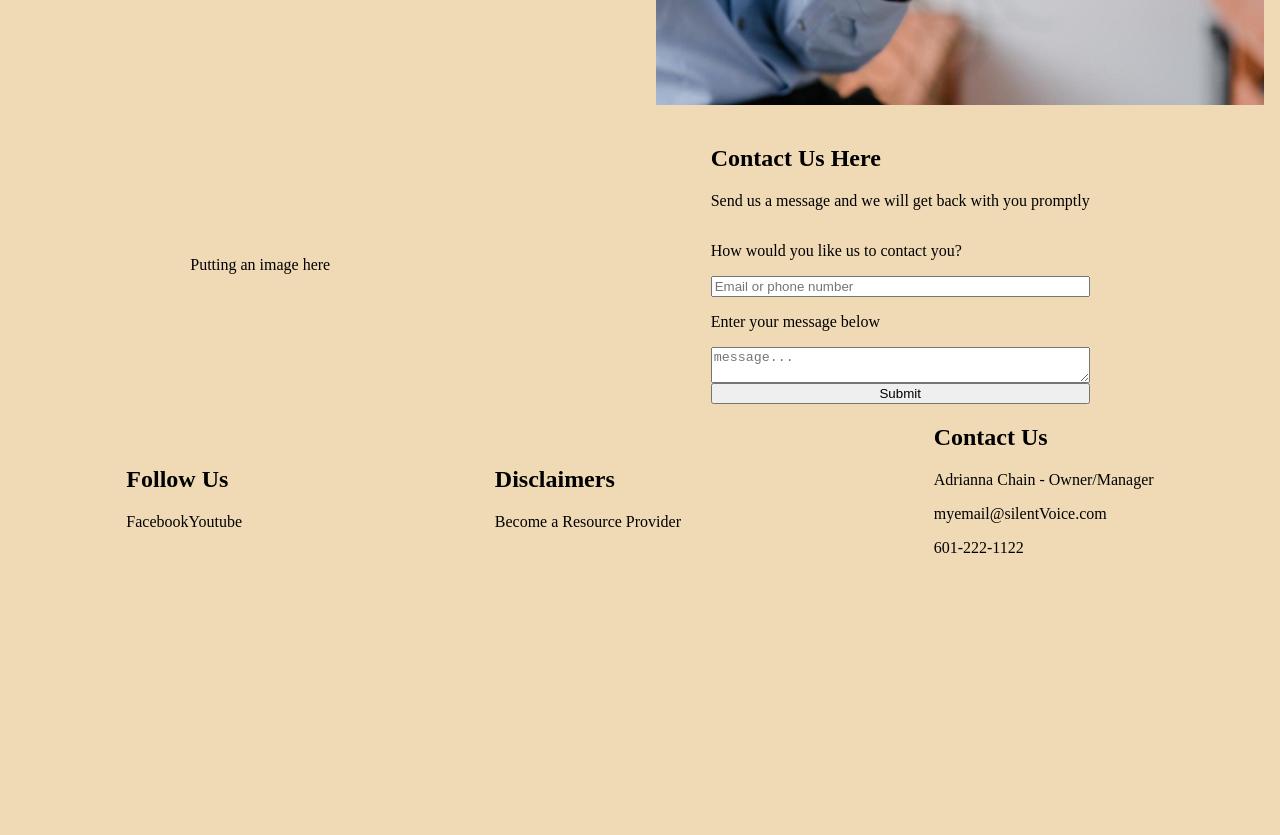
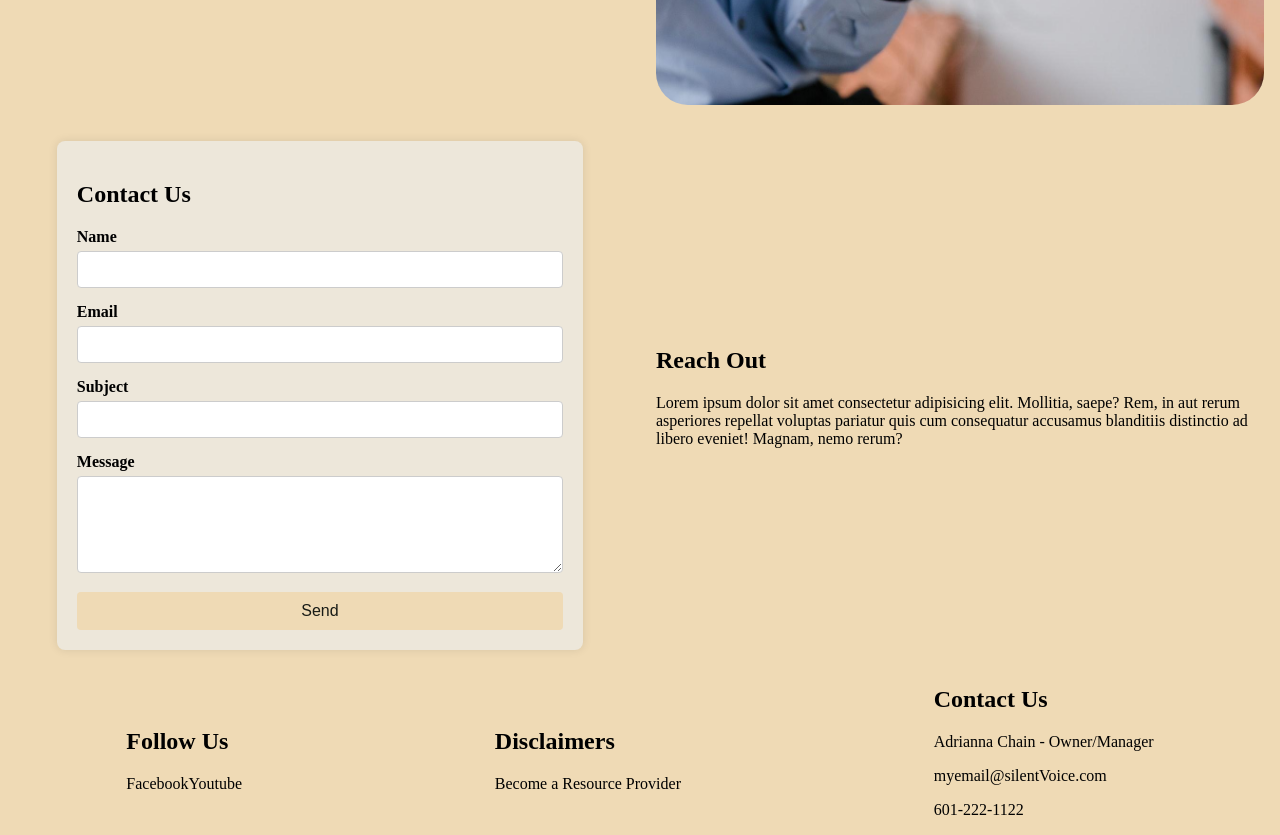
Before and after one commit to KillerKodyCodes/silent_voice, an Angular app: page / in a window 1280 px wide. Shown: the part 1000-1835 px from the top of the page. Before the commit the page ends 1573 px from the top, so only its background shows below. Built offline with nearby package versions, Linux system fonts and the light colour scheme; a web font is replaced by a local one.

Commit message:
added contact form for home page.

```diff
--- /dev/null
+++ b/src/app/contact-form/contact-form.component.css
@@ -0,0 +1,49 @@
+
+.container {
+  max-width: 80%;
+  width: 50rem;
+  margin: 0 auto;
+  padding: 20px;
+  background-color: var(--alabaster);
+  border-radius: 8px;
+  box-shadow: 0 0 10px rgba(0, 0, 0, 0.1);
+}
+
+.contact-form-container h2 {
+  text-align: center;
+  margin-bottom: 20px;
+}
+
+.form-group {
+  margin-bottom: 15px;
+}
+
+.form-group label {
+  display: block;
+  margin-bottom: 5px;
+  font-weight: bold;
+}
+
+.form-group input,
+.form-group textarea {
+  width: 100%;
+  padding: 10px;
+  border: 1px solid #ccc;
+  border-radius: 4px;
+  box-sizing: border-box;
+}
+
+button[type="submit"] {
+  width: 100%;
+  padding: 10px;
+  background-color: var(--wheat);
+  border: none;
+  border-radius: 4px;
+  color: var(--eerie-black);
+  font-size: 16px;
+  cursor: pointer;
+}
+
+button[type="submit"]:hover {
+  background-color: var(--tan);
+}
--- /dev/null
+++ b/src/app/contact-form/contact-form.component.html
@@ -0,0 +1,22 @@
+<div class="container">
+  <h2>Contact Us</h2>
+  <form>
+    <div class="form-group">
+      <label for="name">Name</label>
+      <input type="text" id="name" name="name" required>
+    </div>
+    <div class="form-group">
+      <label for="email">Email</label>
+      <input type="email" id="email" name="email" required>
+    </div>
+    <div class="form-group">
+      <label for="subject">Subject</label>
+      <input type="text" id="subject" name="subject" required>
+    </div>
+    <div class="form-group">
+      <label for="message">Message</label>
+      <textarea id="message" name="message" rows="5" required></textarea>
+    </div>
+    <button type="submit" (click)="sendContactEmail()">Send</button>
+  </form>
+</div>
--- /dev/null
+++ b/src/app/contact-form/contact-form.component.ts
@@ -0,0 +1,35 @@
+import { Component } from '@angular/core';
+import { FormBuilder, FormGroup, Validators } from '@angular/forms';
+
+
+@Component({
+  selector: 'app-contact-form',
+  standalone: true,
+  imports: [],
+  templateUrl: './contact-form.component.html',
+  styleUrl: './contact-form.component.css'
+})
+export class ContactFormComponent {
+
+  contactForm: FormGroup;
+
+  constructor(private fb: FormBuilder) {
+    this.contactForm = this.fb.group({
+      name: ['', Validators.required],
+      email: ['', [Validators.required, Validators.email]],
+      subject: ['', Validators.required],
+      message: ['', Validators.required]
+    });
+  }
+
+
+  sendContactEmail() {
+    if (this.contactForm.valid) {
+      console.log(this.contactForm.value);
+      // send the information to a data service that handles sending an email to us
+    }else{
+      console.log("Error in form");
+    }
+  }
+
+}
--- a/src/app/home-page/home-page.component.css
+++ b/src/app/home-page/home-page.component.css
@@ -30,28 +30,31 @@
   object-fit:contain; /* Optionally, cover the container without stretching */
 }
 
-
-.about-item {
+.centered-div-item{
   width: 50%; /* Each about-item takes up half the width of the parent */
   box-sizing: border-box; /* Include padding and border in the element's total width and height */
   padding: 1rem; /* Optional: Add some padding for better spacing */
+
 }
 
-.about-item img {
+.centered-div-item img{
   max-width: 100%; /* Ensure the image does not exceed the width of its container */
   height: auto; /* Maintain the aspect ratio of the image */
   object-fit: cover; /* Optionally, cover the container without stretching */
+  border-radius: 2rem;
 }
 
-@media (max-width: 991.98px){
-  .about-item{
-    width: auto;
-  }
+#contact-form-container{
+  max-width: 90%;
+  width: auto;
 }
 
 
 
-#contact-form{
-  display: flex;
-  flex-direction: column;
+
+
+@media (max-width: 991.98px){
+  .centered-div-item{
+    width: 100%;
+  }
 }
--- a/src/app/home-page/home-page.component.html
+++ b/src/app/home-page/home-page.component.html
@@ -6,7 +6,7 @@
   </div>
 
   <div class="centered-div">
-    <div class="about-item">
+    <div class="centered-div-item">
       <h2>Who We Are</h2>
       <p>
         Silent Voice Loud Hands was established to educate and advocate for deaf iesues inthe community.
@@ -15,26 +15,18 @@
       </p>
       <a routerLink="about" style="color: black;">see more</a>
     </div>
-    <div class="about-item">
+    <div class="centered-div-item">
       <img src="assets/images/stockPhoto1.jpg" alt="image">
     </div>
   </div>
 
-  <div class="centered-div">
-    <div>
-      <p>Putting an image here</p>
+  <div class="centered-div" id="contact-centered-div">
+    <div class="centered-div-item">
+      <app-contact-form></app-contact-form>
     </div>
-    <div>
-      <h2>Contact Us Here</h2>
-      <p>Send us a message and we will get back with you promptly</p>
-      <form id="contact-form">
-        <p>How would you like us to contact you?</p>
-        <input type="text" id="returnContact" placeholder="Email or phone number"/>
-        <p>Enter your message below</p>
-        <textarea id="messageTextArea" placeholder="message..."></textarea>
-        <button type="submit">Submit</button>
-        <!-- use this form to call a data service and handle sending an email to us -->
-      </form>
+    <div class="centered-div-item">
+      <h2>Reach Out</h2>
+      <p>Lorem ipsum dolor sit amet consectetur adipisicing elit. Mollitia, saepe? Rem, in aut rerum asperiores repellat voluptas pariatur quis cum consequatur accusamus blanditiis distinctio ad libero eveniet! Magnam, nemo rerum?</p>
     </div>
   </div>
 
--- a/src/app/home-page/home-page.component.ts
+++ b/src/app/home-page/home-page.component.ts
@@ -1,10 +1,11 @@
 import { Component } from '@angular/core';
 import { RouterLink } from '@angular/router';
+import { ContactFormComponent } from '../contact-form/contact-form.component';
 
 @Component({
   selector: 'app-home-page',
   standalone: true,
-  imports: [RouterLink],
+  imports: [RouterLink, ContactFormComponent],
   templateUrl: './home-page.component.html',
   styleUrl: './home-page.component.css'
 })
```
